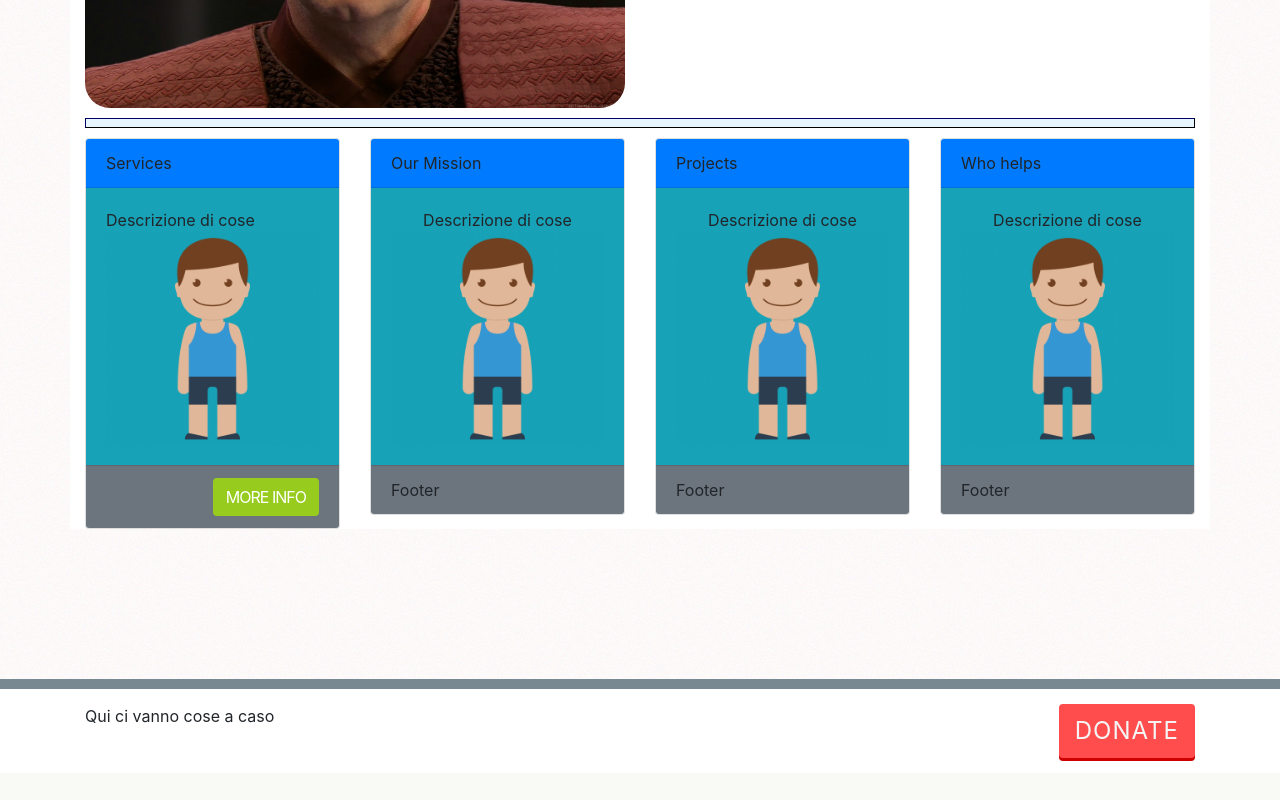
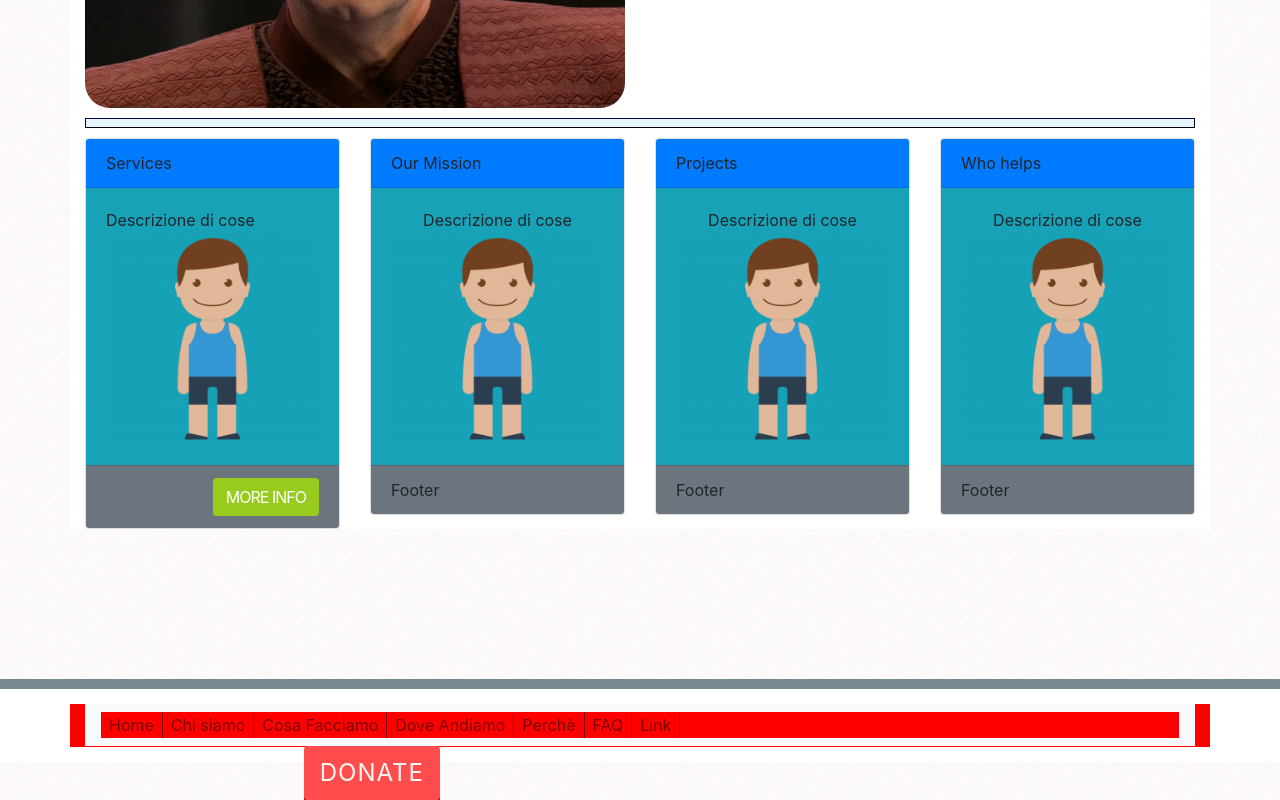
Before and after one commit to AlessandroCaste/BisicaCastellaniCataldo, a plain HTML site: page BCC_site/index.html in a window 1280 px wide. Shown: the part 464-1264 px from the top of the page. Before the commit the page ends 1237 px from the top, so only its background shows below. Drawn offline with nearby package versions, Linux system fonts and the light colour scheme.

Commit message:
aggiornato footer (html)

```diff
--- a/BCC_site/index.html
+++ b/BCC_site/index.html
@@ -175,11 +175,38 @@
 
 	<footer id="footer">
 		<div class="footer_content">
-			<div class="container">
-				<div class="row">
-					<div class="col-md-8 col-sm-12">
-						Qui ci vanno cose a caso
-					</div>
+			<div class="container" style="background-color: red">
+				<nav class="navbar navbar-expand-lg navbar-light bg-light">
+				  <button class="navbar-toggler" type="button" data-toggle="collapse" data-target="#navbarSupportedContent" aria-controls="navbarSupportedContent" aria-expanded="false" aria-label="Toggle navigation">
+					 <span class="navbar-toggler-icon"></span>
+				  </button>
+
+				  <div class="collapse navbar-collapse" id="navbarSupportedContent" style="background-color: red">
+					 <ul class="navbar-nav mr-auto">
+						<li class="nav-itemfooter">
+						  <a class="nav-link" href="#">Home</a>
+						</li>
+						<li class="nav-itemfooter">
+						  <a class="nav-link" href="#">Chi siamo</a>
+						</li>
+						<li class="nav-itemfooter">
+						  <a class="nav-link" href="#">Cosa Facciamo</a>
+						</li>
+						<li class="nav-itemfooter">
+						  <a class="nav-link" href="#">Dove Andiamo</a>
+						</li>
+						<li class="nav-itemfooter">
+						  <a class="nav-link" href="#">Perchè</a>
+						</li>
+						<li class="nav-itemfooter">
+						  <a class="nav-link" href="#">FAQ</a>
+						</li>
+						<li class="nav-itemfooter">
+						  <a class="nav-link" href="#">Link</a>
+						</li>
+					 </ul>
+				  </div>
+				</nav>
 					<div class="col-md-4 col-sm-12">
 						<a href="#" type="button" class="btn donate-btn float-md-right">
 							donate
@@ -187,7 +214,6 @@
 					</div>
 				</div>
 			</div>
-		</div>
 
 		<div class="footer_bottom">
 			<div class="container">
```
